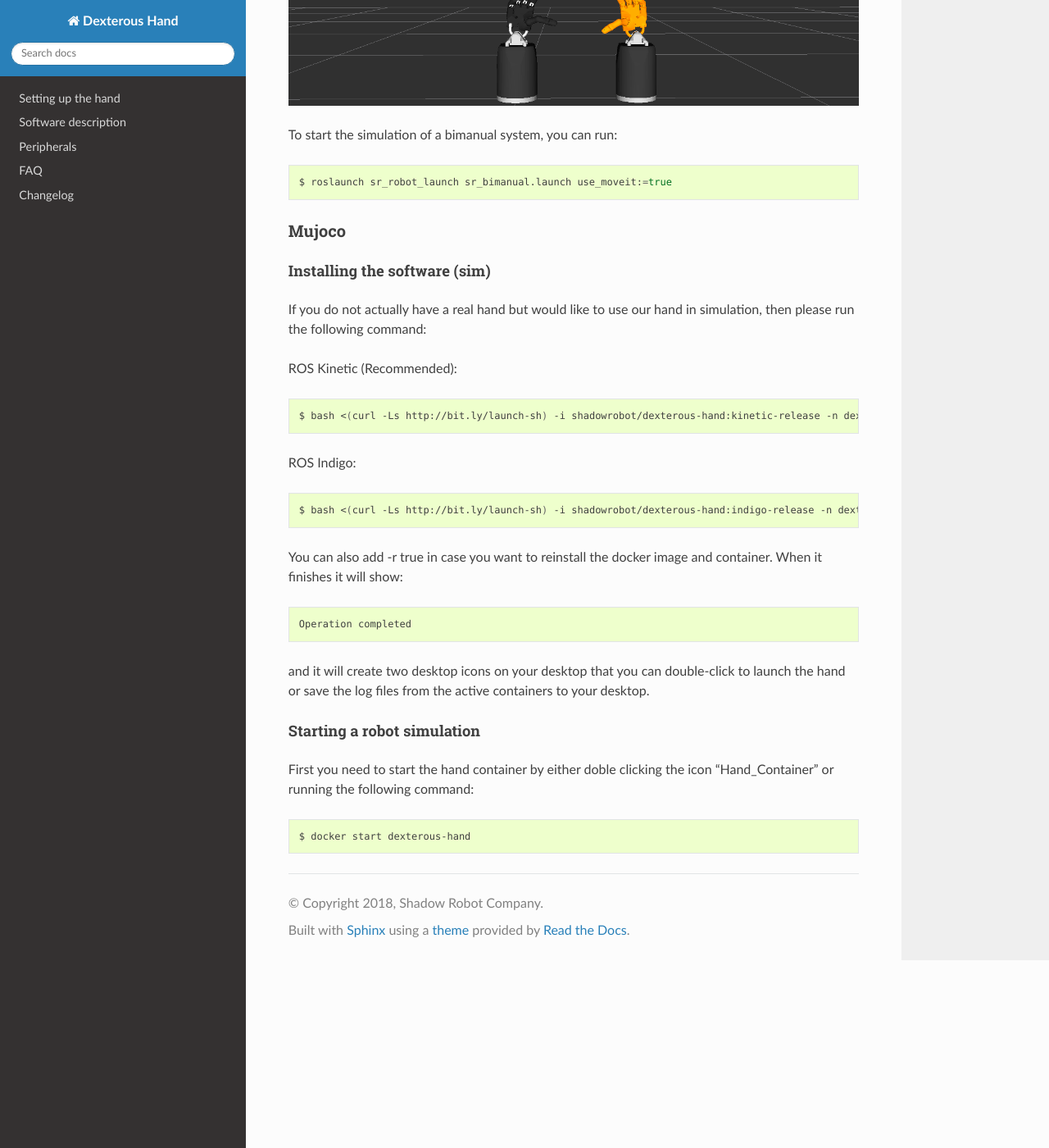
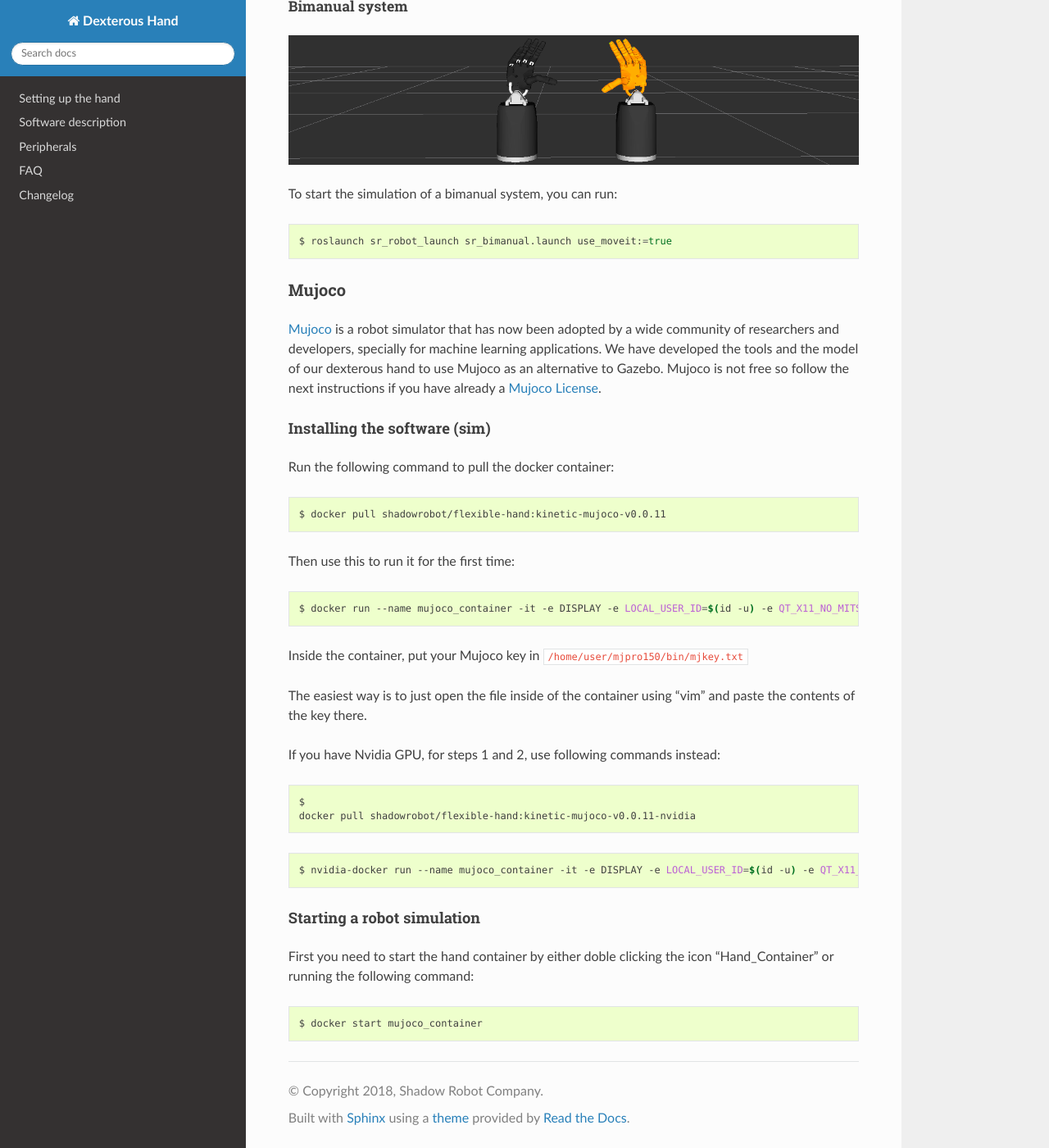
Before and after one commit to shadow-robot/sr_dexterous_hand_documentation, a Sphinx documentation site: the page built from docs/user_guide/1_setting_up_the_hand.md, in a window 1280 px wide and 1400 px high, scrolled down 9878 px. Shown: the whole window at 82% size. Built offline with Sphinx 7.4.7 and the Read the Docs theme 2.0.0, drawn with Linux system fonts in a browser that asks for light colours; some of the changed text lies outside the part shown.

Commit message:
Adding mujoco info

````diff
--- a/docs/user_guide/1_setting_up_the_hand.md
+++ b/docs/user_guide/1_setting_up_the_hand.md
@@ -234,6 +234,8 @@ When running the one-liner, along with the icon that starts the Grasper, you wil
 
 ### Gazebo
 
+[Gazebo](http://gazebosim.org/) is our default simultator. So follow the intructions on the next section to install and run a simulation of our robot hands using Gazebo.
+
 #### Installing the software (sim)
 
 If you do not actually have a real hand but would like to use our hand in simulation, then please run the following command:
@@ -349,29 +351,41 @@ $ roslaunch sr_robot_launch sr_bimanual.launch use_moveit:=true
 
 ### Mujoco
 
+[Mujoco](http://www.mujoco.org/) is a robot simulator that has now been adopted by a wide community of researchers and developers, specially for
+machine learning applications. We have developed the tools and the model of our dexterous hand to use Mujoco as an alternative to Gazebo.
+Mujoco is not free so follow the next instructions if you have already a [Mujoco License](https://www.roboti.us/license.html).
+
+
 #### Installing the software (sim)
 
-If you do not actually have a real hand but would like to use our hand in simulation, then please run the following command:
+Run the following command to pull the docker container:
 
-ROS Kinetic (Recommended):
 ```bash
-$ bash <(curl -Ls http://bit.ly/launch-sh) -i shadowrobot/dexterous-hand:kinetic-release -n dexterous-hand -sn Hand_Container -b kinetic_devel -l false
+$ docker pull shadowrobot/flexible-hand:kinetic-mujoco-v0.0.11
 ```
 
-ROS Indigo:
+Then use this to run it for the first time:
 ```bash
-$ bash <(curl -Ls http://bit.ly/launch-sh) -i shadowrobot/dexterous-hand:indigo-release -n dexterous-hand -sn Hand_Container -b kinetic_devel -l false
+$ docker run --name mujoco_container -it -e DISPLAY -e LOCAL_USER_ID=$(id -u) -e QT_X11_NO_MITSHM=1 -v /tmp/.X11-unix:/tmp/.X11-unix:rw --net=host --privileged shadowrobot/flexible-hand:kinetic-mujoco-v0.0.11
 ```
 
-You can also add -r true in case you want to reinstall the docker image and container. When it finishes it will show:
+Inside the container, put your Mujoco key in `/home/user/mjpro150/bin/mjkey.txt`
+
+The easiest way is to just open the file inside of the container using "vim" and paste the contents of the key there.
+
+If you have Nvidia GPU, for steps 1 and 2, use following commands instead:
 
 ```bash
-Operation completed
+$
+docker pull shadowrobot/flexible-hand:kinetic-mujoco-v0.0.11-nvidia
 ```
-and it will create two desktop icons on your desktop that you can double-click to launch the hand or save the log files from the active containers to your desktop.
+```bash
+$ nvidia-docker run --name mujoco_container -it -e DISPLAY -e LOCAL_USER_ID=$(id -u) -e QT_X11_NO_MITSHM=1 -v /tmp/.X11-unix:/tmp/.X11-unix:rw --net=host --privileged shadowrobot/flexible-hand:kinetic-mujoco-v0.0.11-nvidia
 
+```
 #### Starting a robot simulation
 
 First you need to start the hand container by either doble clicking the icon "Hand_Container" or running the following command:
 ```bash
-$ docker start dexterous-hand
+$ docker start mujoco_container
+```
````
